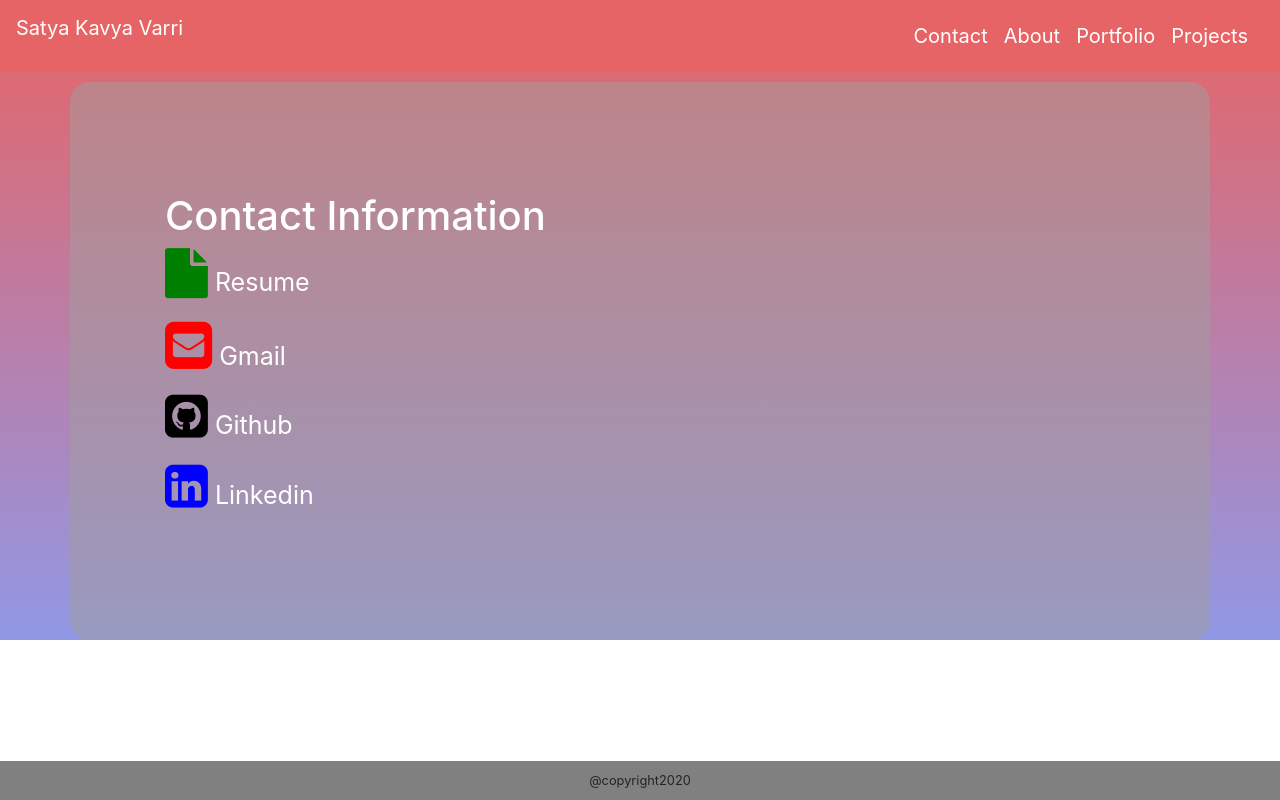
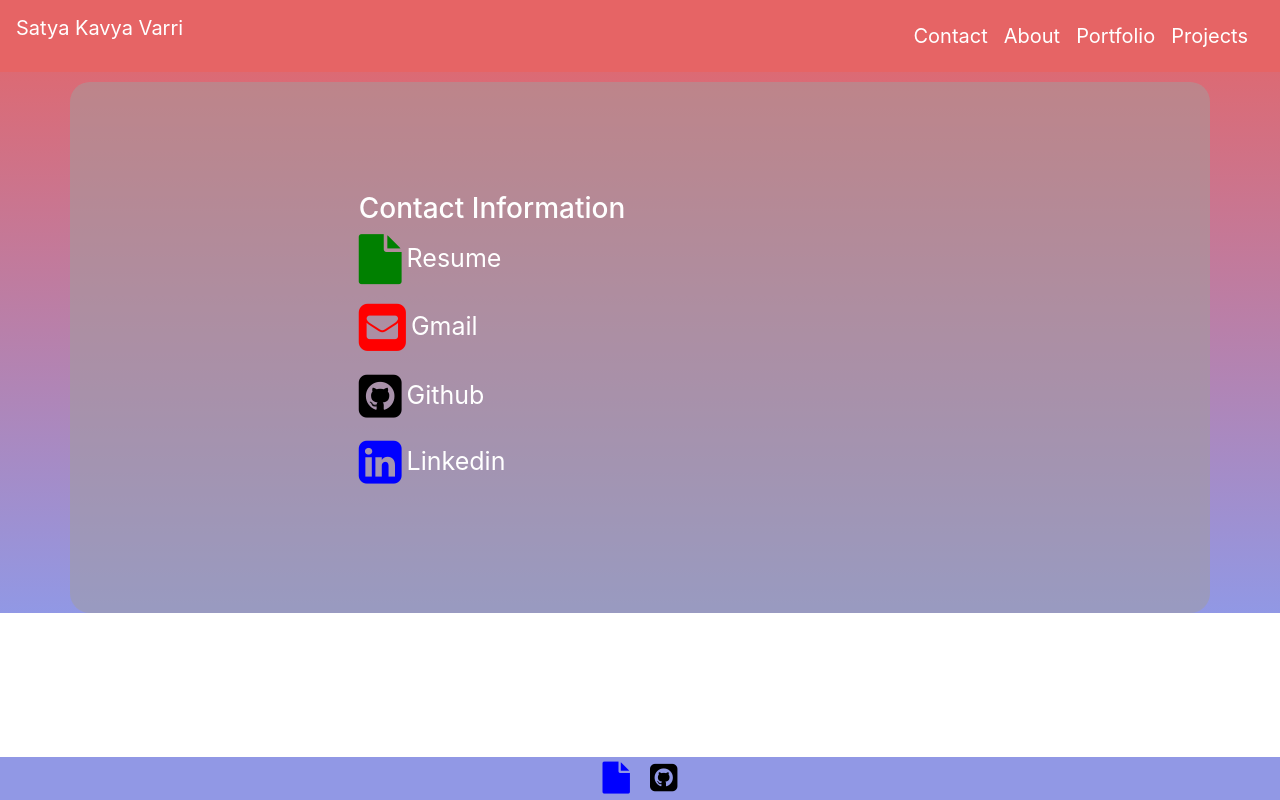
Before and after one commit to vsatyakavya/ReactMyPortfolio, a React (Create React App) app: page /contact in a window 1280 px wide. Built offline with nearby package versions, Linux system fonts and the light colour scheme.

Commit message:
apply display flex to align center the contact information

```diff
--- a/src/components/Footer/index.js
+++ b/src/components/Footer/index.js
@@ -1,18 +1,27 @@
 import React from "react"
+import resume from "../../Assets/resume.pdf"
 
-const styles ={
-    foot :{
-        background: "gray",
-        display :"flex",
-        justifyContent : "center",
-        padding : 10
-    }
+const styles = {
+    foot: {
+        background: "#9198e5",
+        display: "flex",
+        justifyContent: "center",
+
+        padding : 5
+    },
+
 }
-function Footer(){
+function Footer() {
     return (
-        <footer className="fixed-bottom" style ={styles.foot}>
-        <small>@copyright2020</small>
-    </footer>
+        <footer className="fixed-bottom" style={styles.foot}>
+
+                <a href={resume} target="blank"><i class="fa fa-file fa-2x" style={{ color: "blue",marginRight:"20px" }}></i></a>
+
+                <a href="https://github.com/vsatyakavya" target="blank"><i class="fa fa-github-square fa-2x" style={{ color: "black"  }}></i></a>
+                {/* <a href="your link here"> <i class="fa fa-dribbble fa-4x"></i></a> */}
+
+        </footer>
+
     )
 }
 export default Footer
--- a/src/pages/Contact.js
+++ b/src/pages/Contact.js
@@ -3,7 +3,18 @@ import Row from "../components/Row"
 import Container from "../components/Container"
 import Col from "../components/Col"
 import resume from "../Assets/resume.pdf";
+const styles ={
+    flex:{
+        display: "flex",
+        alignItems:" center",
+        minHeight: "24px",
+        width:"50%",
+        marginLeft:0
 
+    }
+
+
+}
 
 function Contact(props) {
     return (
@@ -46,20 +57,23 @@ function Contact(props) {
             {/* </Col>
                 </Col>
             </Row> */}
+
+
+
             <Row>
                 {/* <Col size =" offset-3 md-9"> */}
-                <div class="col-sm-10 " style={{boxSizing:"borderBox", padding:"50px"}}>
-                    <h1>Contact Information</h1>
-                    <p><i class="fa fa-file" style={{ fontSize: "50px", color: "green" }}></i>
-                        <a href={resume} target="blank" style={{ color: "white", fontSize: "25px", textAlign:"center" }}> Resume</a></p>
+                <div class="col-sm-10 " style={{boxSizing:"borderBox", padding:"50px",display: "flex",flexDirection :"column",alignItems: "center"}}>
+                    <h3 style={styles.flex}>Contact Information</h3>
+                    <p style={styles.flex}><i class="fa fa-file" style={{ fontSize: "50px", color: "green" }}> </i>
+                        <a href={resume} target="blank" style={{ color: "white", fontSize: "25px",marginLeft:"5px"}}> Resume</a></p>
 
-                    <p><i class="fa fa-envelope-square" style={{ fontSize: "55px", color: "red" }}></i>
-                        <a href="mailto:satyakavya24@gmail.com" target="blank" style={{ color: "white", fontSize: "25px" }}> Gmail</a></p>
+                    <p style={styles.flex}><i class="fa fa-envelope-square" style={{ fontSize: "55px", color: "red" }}>  </i>
+                        <a href="mailto:satyakavya24@gmail.com" target="blank" style={{ color: "white", fontSize: "25px",marginLeft:"5px"}}>  Gmail</a></p>
 
-                    <p><i class="fa fa-github-square" style={{ fontSize: "50px", color: "black" }}></i>
-                        <a href="https://github.com/vsatyakavya" target="blank" style={{ color: "white", fontSize: "25px" }}>  Github</a></p>
-                    <p><i class="fa fa-linkedin-square" style={{ fontSize: "50px", color: "blue" }}></i>
-                        <a href="https://www.linkedin.com/in/satyakavyavarri/" target="blank" style={{ color: "white", fontSize: "25px" }} >  Linkedin</a></p>
+                    <p style={styles.flex}><i class="fa fa-github-square" style={{ fontSize: "50px", color: "black" }}></i>
+                        <a href="https://github.com/vsatyakavya" target="blank" style={{ color: "white", fontSize: "25px",marginLeft:"5px" }}>   Github</a></p>
+                    <p style={styles.flex}><i class="fa fa-linkedin-square" style={{ fontSize: "50px", color: "blue" }}></i>
+                        <a href="https://www.linkedin.com/in/satyakavyavarri/" target="blank" style={{ color: "white", fontSize: "25px",marginLeft:"5px"}} >  Linkedin</a></p>
                 </div>
                 {/* </Col> */}
             </Row>
```
